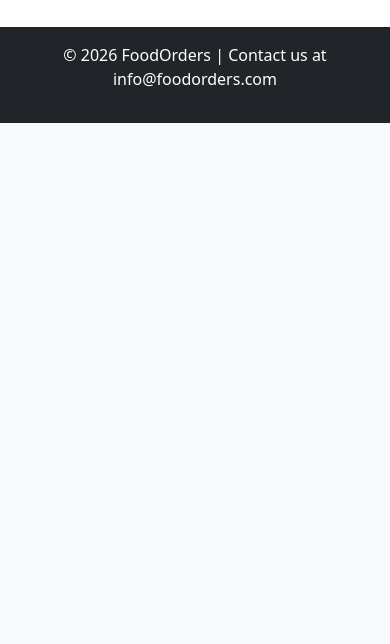
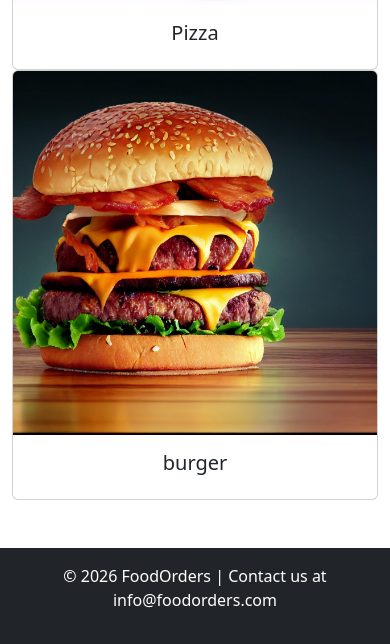
Before and after one commit to Saumya8805/foods_orders, a Django app: page / in a window 390 px wide. Shown: the part 760-1404 px from the top of the page. Before the commit the page ends 883 px from the top, so only its background shows below. Run offline with Django 5.2, Linux system fonts and the light colour scheme.

Commit message:
Implement code changes to enhance functionality and improve performance

```diff
--- a/menu/templates/menu/home.html
+++ b/menu/templates/menu/home.html
@@ -2,6 +2,10 @@
 <html>
 <head>
     <title>Food Orders</title>
+     <link rel="stylesheet" href="https://cdnjs.cloudflare.com/ajax/libs/font-awesome/7.3.1/css/all.min.css"
+    integrity="sha512-QeR2VH+lsBE5LSAe1Q5EnTBbe7XTBubt8dG93Y7gidSgdMCr8nVqKcfKAMyN96SV8KDbZVTDXChatu5G2KQGzg=="
+     crossorigin="anonymous" referrerpolicy="no-referrer">
+
     <link rel="stylesheet" href="https://cdn.jsdelivr.net/npm/bootstrap@5.3.0/dist/css/bootstrap.min.css">
 </head>
 <body>
@@ -9,6 +13,7 @@
 <!-- Navbar -->
 <nav class="navbar navbar-expand-lg navbar-light bg-light">
   <a class="navbar-brand" href="/">FoodOrders</a>
+
   <div class="ms-auto">
     <a href="{% url 'view_cart' %}" class="btn btn-success">Cart</a>
     <a href="{% url 'login' %}" class="btn btn-primary">Login</a>
@@ -35,8 +40,17 @@
       </div>
     </div>
     <!-- Repeat for Burgers, Drinks, Desserts -->
+     <div class="col-md-3">
+      <div class="card">
+        <img src="/media/burger.jpg" class="card-img-top" alt="burger">
+        <div class="card-body text-center">
+          <h5>burger</h5>
+        </div>
+      </div>
+    </div>
   </div>
 </div>
+
 
 <!-- Footer -->
 <footer class="bg-dark text-white text-center p-3 mt-5">
```
Also changed, not shown: db.sqlite3, media/burger.jpg (added), media/food_images/burger-7422959_1280.jpg (added), media/pizza.jpg (added).
